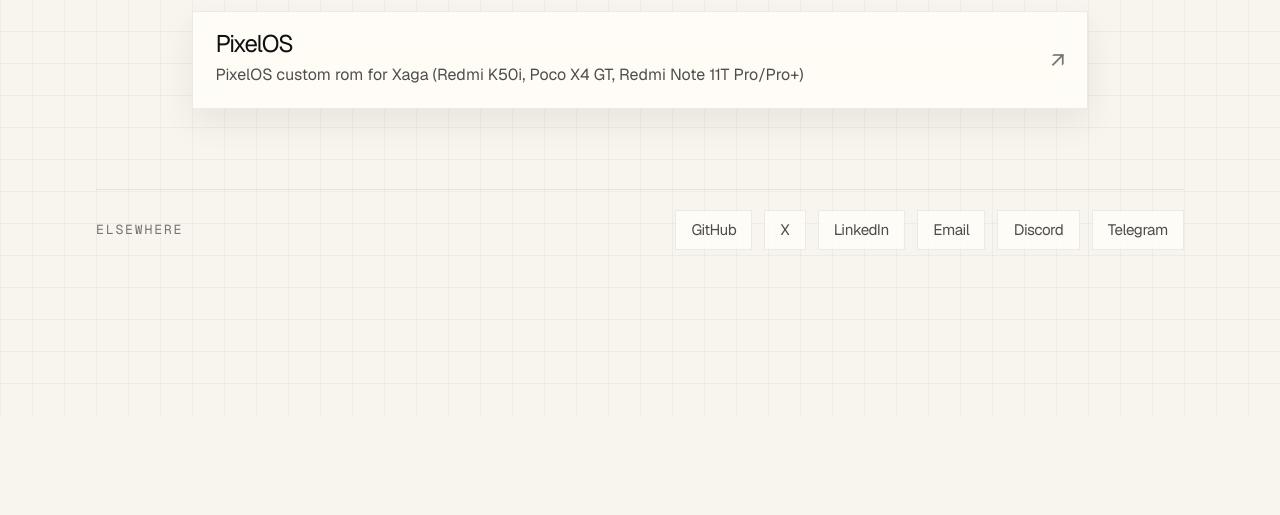
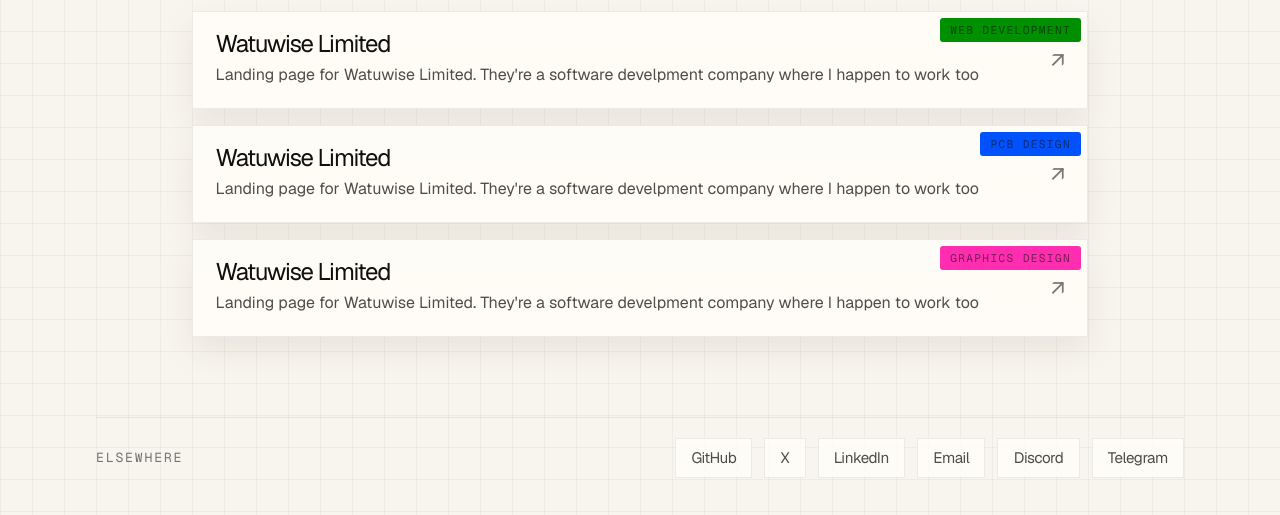
Before and after one commit to giichinga/giichinga, a plain HTML site: page projects/projects.html in a window 1280 px wide. Shown: the part 385-900 px from the top of the page. Before the commit the page ends 800 px from the top, so only its background shows below. Drawn offline with Linux system fonts and the light colour scheme.

Commit message:
added tags for different projects

```diff
--- a/projects/projects.html
+++ b/projects/projects.html
@@ -32,10 +32,27 @@
                 <section class=project-board aria-labelledby=project-board-title>
                     <h2 id=project-board-title class=project-board-title>Selected work</h2>
                     <div class=project-list>
-                        <a class=project-card href=https://pixelos-xaga.vercel.app/ target=_blank rel=noreferrer>
+                        <a class=project-card href=https://watuwise.com/ target=_blank rel=noreferrer>
                             <div class=project-card-copy>
-                                <h3>PixelOS</h3>
-                                <p>PixelOS custom rom for Xaga (Redmi K50i, Poco X4 GT, Redmi Note 11T Pro/Pro+)</p>
+                                <h3>Watuwise Limited</h3>
+                                <div class="web-dev">Web Development</div>
+                                <p>Landing page for Watuwise Limited. They're a software develpment company where I happen to work too</p>
+                            </div>
+                            <span class=project-card-arrow aria-hidden=true>↗</span>
+                        </a>
+                         <a class=project-card href=https://watuwise.com/ target=_blank rel=noreferrer>
+                            <div class=project-card-copy>
+                                <h3>Watuwise Limited</h3>
+                                <div class="pcb">PCB Design</div>
+                                <p>Landing page for Watuwise Limited. They're a software develpment company where I happen to work too</p>
+                            </div>
+                            <span class=project-card-arrow aria-hidden=true>↗</span>
+                        </a>
+                        <a class=project-card href=https://watuwise.com/ target=_blank rel=noreferrer>
+                            <div class=project-card-copy>
+                                <h3>Watuwise Limited</h3>
+                                <div class="design">Graphics Design</div>
+                                <p>Landing page for Watuwise Limited. They're a software develpment company where I happen to work too</p>
                             </div>
                             <span class=project-card-arrow aria-hidden=true>↗</span>
                         </a>
```
Also changed, not shown: css/main.css.
